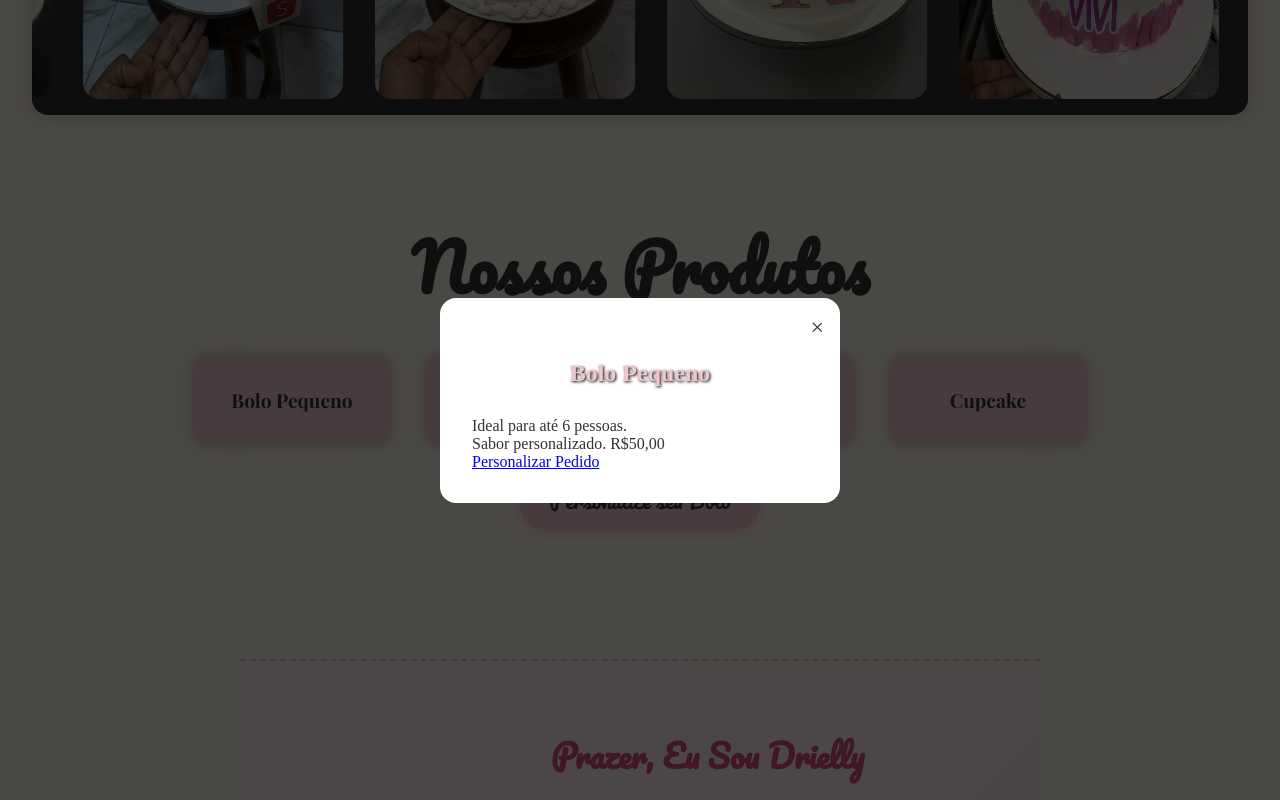
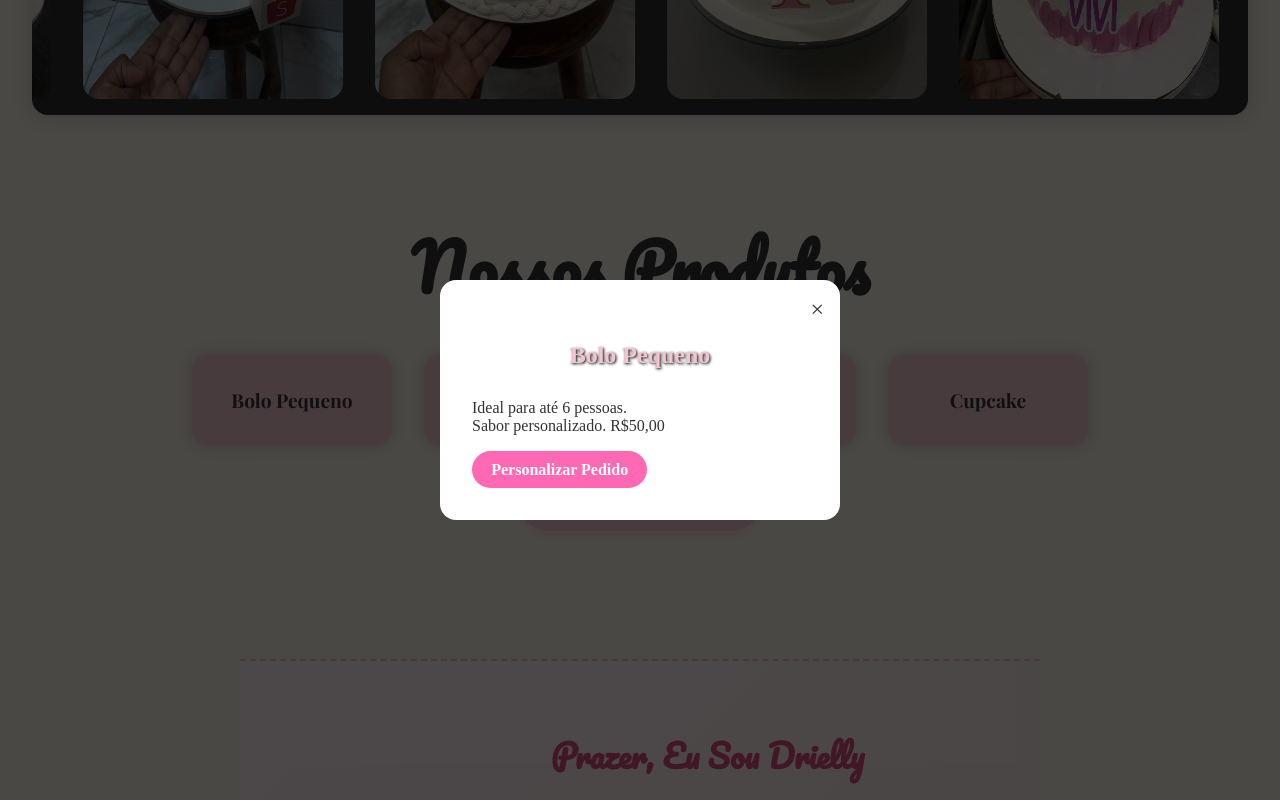
Before and after one commit to HugoSAugusto/Drielly---cakes, a plain HTML site: page index.html in a window 1280 px wide. Both pictures are taken after a click on the element "Bolo Pequeno". Shown: the part 647-1447 px from the top of the page. Drawn offline with nearby package versions, Linux system fonts and the light colour scheme.

Commit message:
updates pages

```diff
--- a/css/style1.css
+++ b/css/style1.css
@@ -149,6 +149,24 @@ section.bio {
 .card:hover {
     transform: scale(1.05);
     box-shadow: 0 0 25px rgba(0,0,0,0.3);
+}
+
+.btn-personalizar {
+    display: inline-block;
+
+    margin-top: 1rem;
+    padding: 0.6rem 1.2rem;
+    background-color: #ff69b4;
+    color: white;
+    font-weight: bold;
+    border-radius: 2rem;
+    text-decoration: none;
+    transition: background-color 0.3s ease;
+}
+
+.btn-personalizar:hover {
+    justify-content: center;
+    background-color: #ff85c1;
 }
 
 /* Modal */
```
